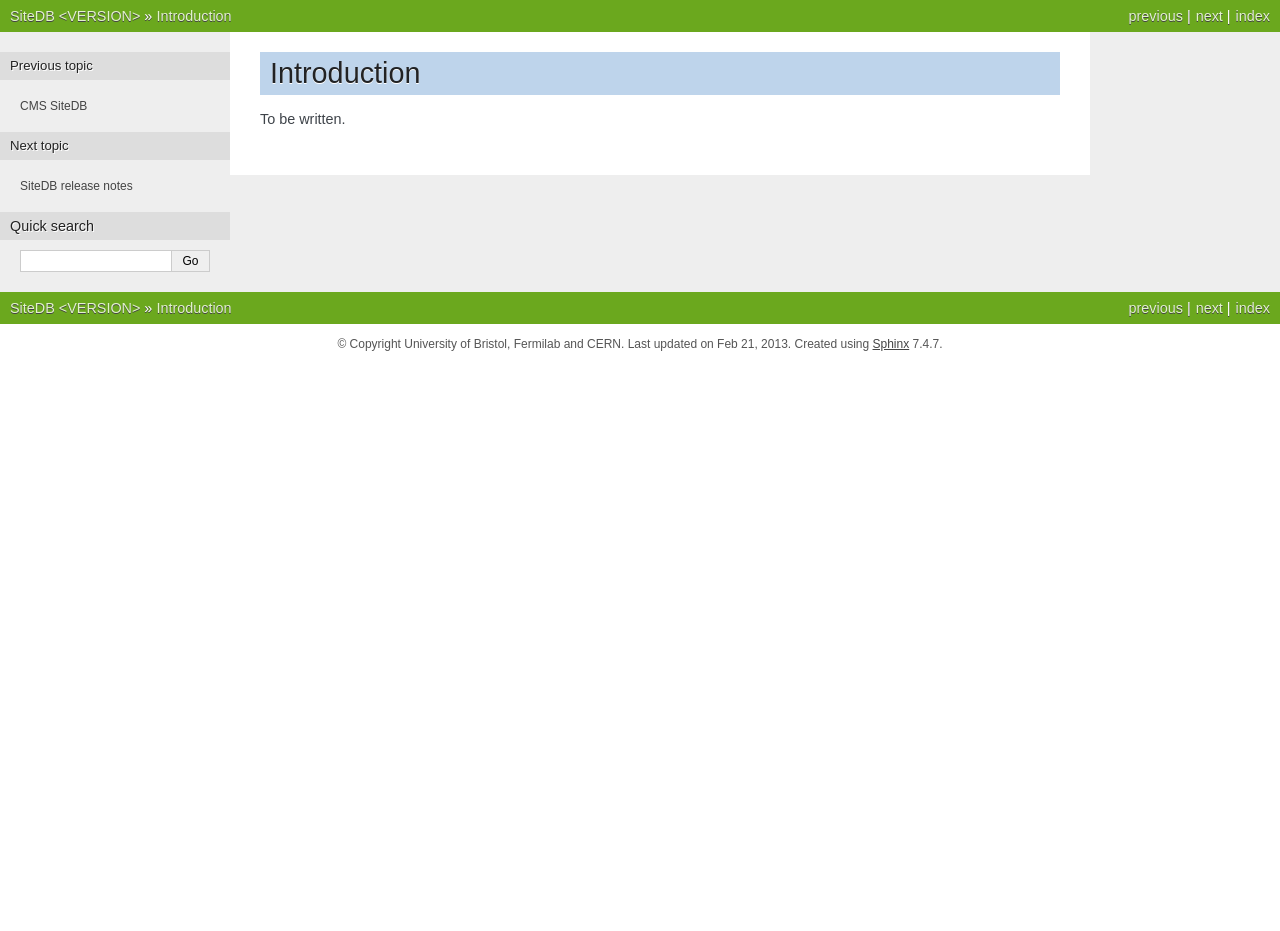
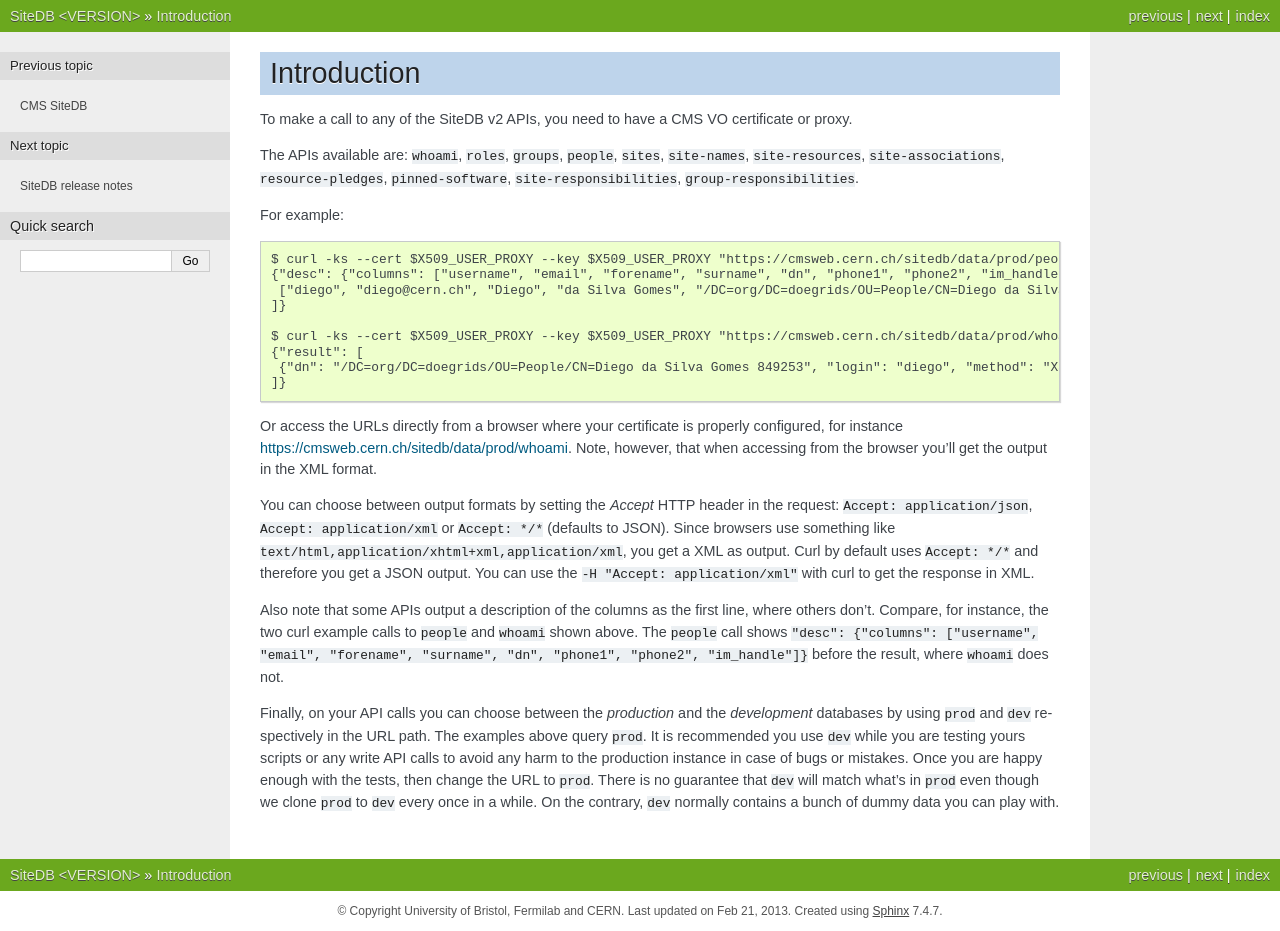
Before and after one commit to dmwm/sitedb, a Sphinx documentation site: the page built from doc/introduction.rst, in a window 1280 px wide. Built offline with Sphinx 7.4.7, drawn with Linux system fonts in a browser that asks for light colours; pages that are not in the unit, such as notebooks, are missing from menus; before the commit the page ends 900 px from its top, so only the background shows below that.

Commit message:
Update the documentation to include the v1 to v2 api migration.

```diff
--- a/doc/index.rst
+++ b/doc/index.rst
@@ -5,6 +5,10 @@
 
 The CMS SiteDB manages information about sites and people involved in the experiment,
 with their associations and privileges for CMS data and workload management services.
+
+This page documents the SiteDB v2 API only. If you are looking for
+instructions on how to migrate from the v1 API, see
+`SiteDBMigrationToV2 <https://twiki.cern.ch/twiki/bin/viewauth/CMSPublic/CompOpsSiteDBMigrationToV2>`_.
 
 .. toctree::
    :maxdepth: 2
--- a/doc/introduction.rst
+++ b/doc/introduction.rst
@@ -1,4 +1,26 @@
 Introduction
 ============
 
-To be written.
+To make a call to any of the SiteDB v2 APIs, you need to have a CMS VO certificate or proxy.
+
+The APIs available are: ``whoami``, ``roles``, ``groups``, ``people``, ``sites``, ``site-names``, ``site-resources``, ``site-associations``, ``resource-pledges``, ``pinned-software``, ``site-responsibilities``, ``group-responsibilities``.
+
+For example: ::
+
+   $ curl -ks --cert $X509_USER_PROXY --key $X509_USER_PROXY "https://cmsweb.cern.ch/sitedb/data/prod/people?match=diego"
+   {"desc": {"columns": ["username", "email", "forename", "surname", "dn", "phone1", "phone2", "im_handle"]}, "result": [
+    ["diego", "diego@cern.ch", "Diego", "da Silva Gomes", "/DC=org/DC=doegrids/OU=People/CN=Diego da Silva Gomes 849253", "+41 76 602 0801", "+41 22 76 76093", "gtalk:geneguvo@gmail.com"]
+   ]}
+
+   $ curl -ks --cert $X509_USER_PROXY --key $X509_USER_PROXY "https://cmsweb.cern.ch/sitedb/data/prod/whoami"
+   {"result": [
+    {"dn": "/DC=org/DC=doegrids/OU=People/CN=Diego da Silva Gomes 849253", "login": "diego", "method": "X509Proxy", "roles": {"global-admin": {"group": ["global"], "site": []}, "-admin": {"group": ["couchdb"], "site": []}}, "name": "Diego da Silva Gomes"}
+   ]}
+
+Or access the URLs directly from a browser where your certificate is properly configured, for instance `<https://cmsweb.cern.ch/sitedb/data/prod/whoami>`_. Note, however, that when accessing from the browser you'll get the output in the XML format.
+
+You can choose between output formats by setting the *Accept* HTTP header in the request: ``Accept: application/json``, ``Accept: application/xml`` or ``Accept: */*`` (defaults to JSON). Since browsers use something like ``text/html,application/xhtml+xml,application/xml``, you get a XML as output. Curl by default uses ``Accept: */*`` and therefore you get a JSON output. You can use the ``-H "Accept: application/xml"`` with curl to get the response in XML.
+
+Also note that some APIs output a description of the columns as the first line, where others don't. Compare, for instance, the two curl example calls to ``people`` and ``whoami`` shown above. The ``people`` call shows ``"desc": {"columns": ["username", "email", "forename", "surname", "dn", "phone1", "phone2", "im_handle"]}`` before the result, where ``whoami`` does not.
+
+Finally, on your API calls you can choose between the *production* and the *development* databases by using ``prod`` and ``dev`` respectively in the URL path. The examples above query ``prod``. It is recommended you use ``dev`` while you are testing yours scripts or any write API calls to avoid any harm to the production instance in case of bugs or mistakes. Once you are happy enough with the tests, then change the URL to ``prod``. There is no guarantee that ``dev`` will match what's in ``prod`` even though we clone ``prod`` to ``dev`` every once in a while. On the contrary, ``dev`` normally contains a bunch of dummy data you can play with.
```
